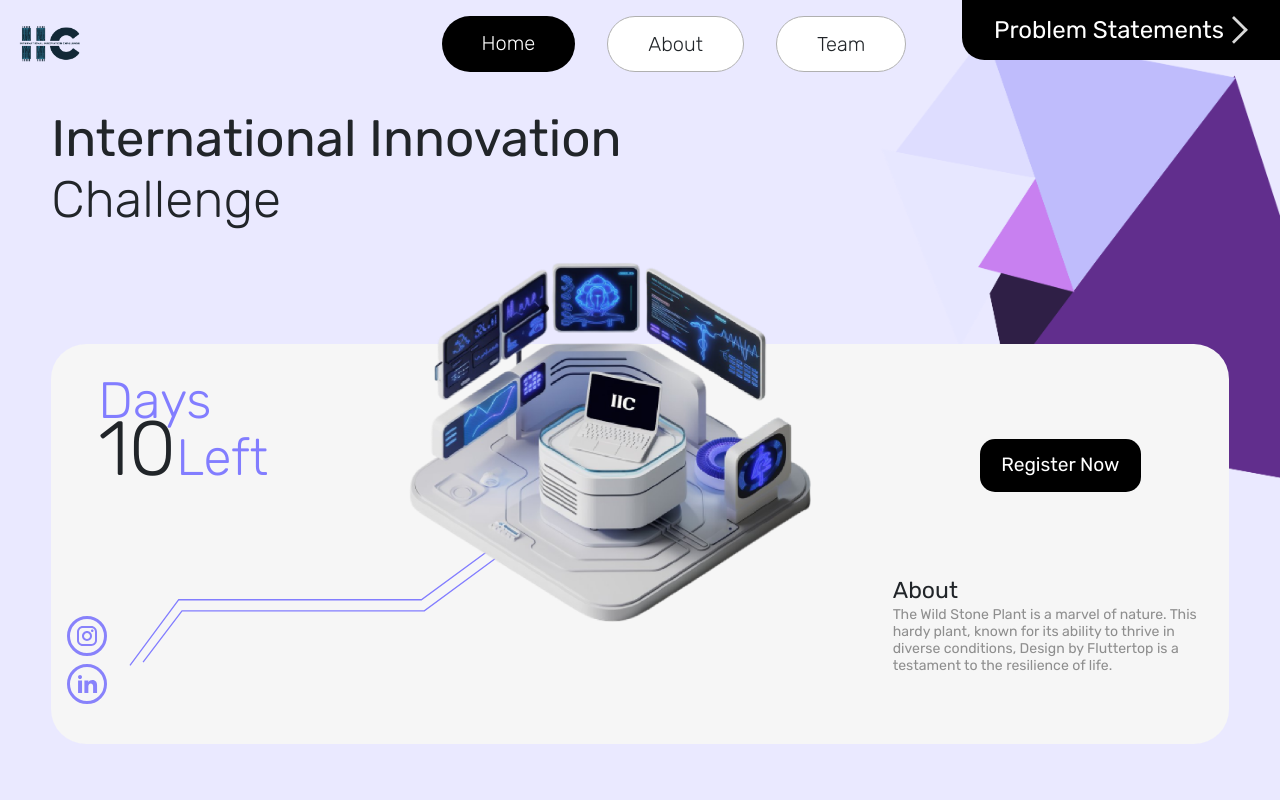
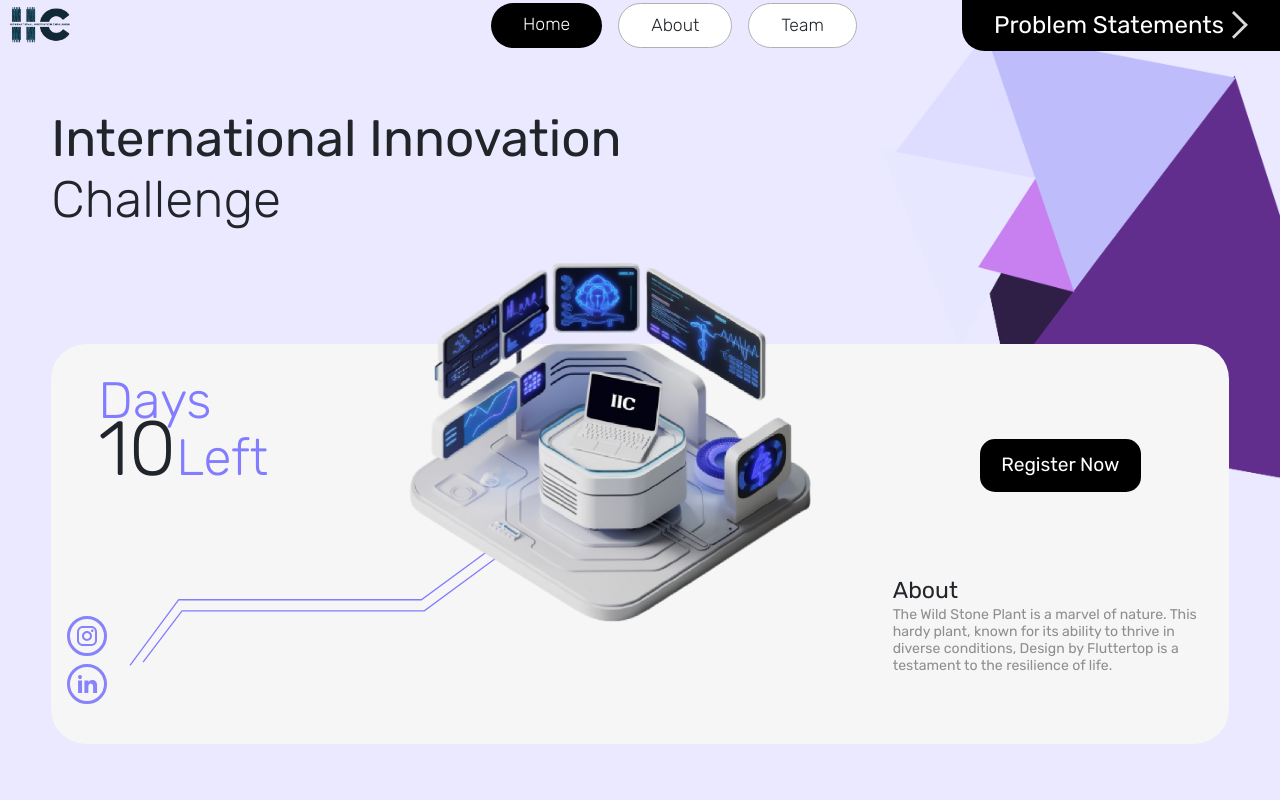
Before and after one commit to pinkelephant4/iic-website, a React (Vite) app: page / in a window 1280 px wide. Shown: the top 800 px of the page. Built offline with nearby package versions, Linux system fonts and the light colour scheme; a web font is replaced by a local one.

Commit message:
Prince 99

```diff
--- a/package.json
+++ b/package.json
@@ -34,6 +34,6 @@
     "eslint-plugin-react-hooks": "^5.1.0-rc.0",
     "eslint-plugin-react-refresh": "^0.4.9",
     "globals": "^15.9.0",
-    "vite": "^5.4.7"
+    "vite": "^5.4.8"
   }
 }
--- a/src/styles/Navbar.css
+++ b/src/styles/Navbar.css
@@ -8,7 +8,7 @@
   display: flex;
   justify-content: space-between;
   align-items: center;
-  padding: 1rem;
+  padding: 0.2rem;
 }
 
 .scrolled {
@@ -27,6 +27,7 @@
 
 .nav-left img {
   height: 7vh;
+  margin-left: 4%; /* Adjust logo position to be 4% from the left */
 }
 
 .nav-mid {
@@ -35,7 +36,7 @@
 
 .nav-links {
   display: flex;
-  gap: 2rem;
+  gap: 1rem; /* Reduced gap to make the boxes smaller */
 }
 
 .nav-link {
@@ -43,8 +44,8 @@
   border: 1px solid #B0B0B0;
   border-radius: 2rem;
   background-color: white;
-  font-size: 2vh;
-  padding: 1vh 3.5vh;
+  font-size: 1.8vh; /* Slightly smaller font size */
+  padding: 0.5vh 2.5vh; /* Reduced padding to make the boxes smaller */
   cursor: pointer;
   transition: all 0.3s ease;
 }
@@ -68,6 +69,7 @@
   position: absolute;
   top: 0;
   right: 0;
+  bottom: 0;
   display: flex;
   align-items: center;
   background-color: black;
@@ -86,9 +88,9 @@
 
 /* Hamburger Menu for Mobile */
 .hamburger {
-  font-size: 3vh;
+  font-size: 5vh;
   cursor: pointer;
-  padding: 1rem;
+  padding: 1.5rem;
   color: black;
   z-index: 2000;
   display: block; /* Visible only on mobile */
@@ -100,9 +102,9 @@
 
 /* Close Menu Icon for Mobile */
 .hamburger-close {
-  font-size: 3vh;
+  font-size: 5vh;
   cursor: pointer;
-  padding: 1rem;
+  padding: 1.5rem;
   color: black;
   z-index: 2000;
   display: none; /* Hidden by default */
@@ -176,8 +178,8 @@
   }
 
   .nav-link {
-    padding: 1.5vh 5vh; /* Larger padding on bigger screens */
-    font-size: 2.5vh;
+    padding: 1vh 4vh; /* Adjusted padding for larger screens */
+    font-size: 2.2vh;
   }
 
   .nav-right-btn {
```
Also changed, not shown: 1 other file (tests, documents, lock files or other folders).
